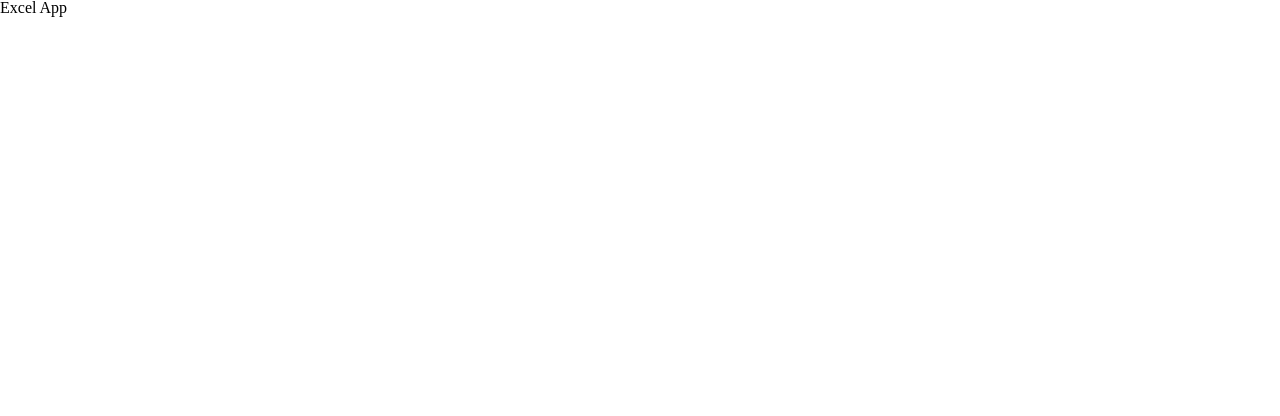
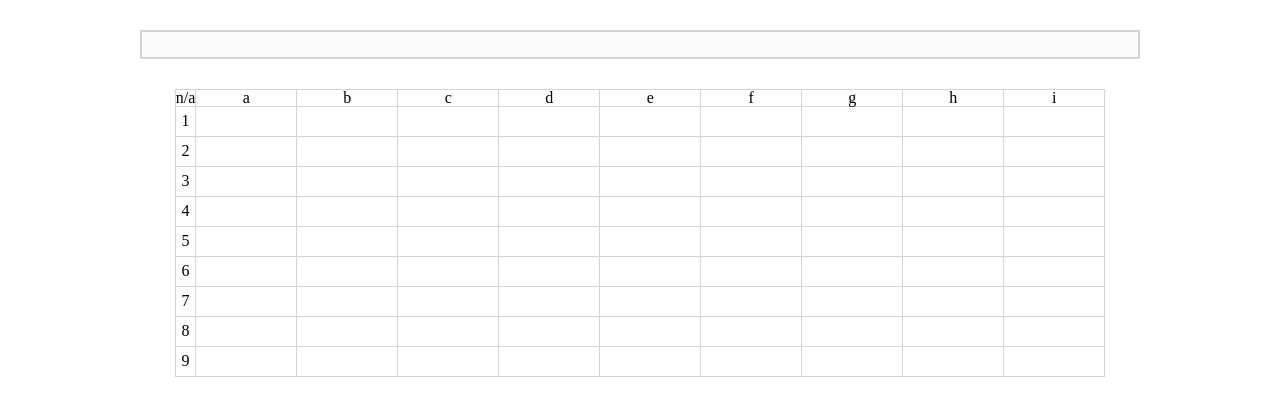
Before and after one commit to TarasBurdeniuk/React_Excel, a React app: page / in a window 1280 px wide. Built offline with nearby package versions, Linux system fonts and the light colour scheme.

Commit message:
finish commit

```diff
--- /dev/null
+++ b/actions/input.js
@@ -0,0 +1,8 @@
+import {CHANGE_INPUT} from './type';
+
+export const changeInput = (name, value) => dispatch => {
+    dispatch({
+        type: CHANGE_INPUT,
+        payload: {name, value},
+    });
+};
--- /dev/null
+++ b/actions/type.js
@@ -0,0 +1 @@
+export const CHANGE_INPUT = 'CHANGE_INPUT';
--- a/components/App.js
+++ b/components/App.js
@@ -1,8 +1,13 @@
 import React from 'react';
+import Table from './Table';
+import HeadInput from "./HeadInput";
 
 const App = () => {
     return (
-        <div>Excel App</div>
+        <div className='container'>
+            <HeadInput/>
+            <Table/>
+        </div>
     )
 };
 
--- /dev/null
+++ b/components/HeadInput.js
@@ -0,0 +1,20 @@
+import React from 'react';
+import {connect} from 'react-redux';
+
+const HeadInput = ({input, currentInputName}) => {
+    return (
+        <input
+            className='main-input'
+            value={input[currentInputName]}
+            placeholder={currentInputName}
+            disabled={true}
+        />
+    )
+};
+
+const mapStateToProps = state => ({
+    input: state.input,
+    currentInputName: state.input.currentInputName,
+});
+
+export default connect(mapStateToProps)(HeadInput);
--- /dev/null
+++ b/components/Input.js
@@ -0,0 +1,15 @@
+import React from 'react';
+
+const Input = ({name, handleChange, handleKeyPress}) => {
+    return (
+        <input
+            onChange={handleChange}
+            onFocus={handleChange}
+            onKeyPress={handleKeyPress}
+            name={name}
+            type='text'
+        />
+    )
+};
+
+export default Input;
--- /dev/null
+++ b/components/Table.js
@@ -0,0 +1,62 @@
+import React, {useState} from 'react';
+import Input from './Input';
+import {connect} from 'react-redux';
+import {changeInput} from "../actions/input";
+import {concat, sum} from "../function/excelFunction";
+import {checkInput} from "../function/validate";
+
+const Table = ({changeInput, input}) => {
+    const [data, setData] = useState('');
+    const inputItem = [];
+
+    const handleChange = e => {
+        setData({data: e.target.value});
+        changeInput(e.target.name, e.target.value);
+    };
+
+    const handleKeyPress = e => {
+        if (e.key === 'Enter') {
+            const key = checkInput(e.target.value);
+            if (key.length && key[0] === 'sum') {
+                sum(key[1], input);
+            }
+        }
+    };
+
+    const abc = [];
+    for (let j = 97; j < 106; j++) {
+        abc.push(String.fromCodePoint(j));
+    }
+
+    for (let i = 0; i < 10; i++) {
+        inputItem.push(
+            <tr key={i}>
+                <th>{i === 0 ? 'n/a' : i}</th>
+                {abc.map((item) => (<th key={`${item}${i}`}>{i === 0 ? item : (
+                    <Input
+                        name={`${item}${i}`}
+                        handleChange={(e) => handleChange(e)}
+                        handleKeyPress={(e) => handleKeyPress(e)}
+                    />
+                )}</th>))}
+            </tr>
+        )
+    }
+
+    return (
+        <table>
+            <tbody>{inputItem}</tbody>
+        </table>
+    )
+};
+
+const mapStateToProps = state => ({
+   input: state.input,
+});
+
+
+const mapDispatchToProps = {
+    changeInput,
+};
+
+export default connect(mapStateToProps, mapDispatchToProps)(Table);
--- /dev/null
+++ b/function/excelFunction.js
@@ -0,0 +1,18 @@
+export const concat = (a, b) => a.toString() + b.toString();
+
+export const sum = (arr, inputs) => {
+    const num = [];
+    // console.log(inputs)
+    // console.log(arr)
+    // for (let key of inputs) {
+    //     arr.forEach(item => {
+    //         if (item === key.toString()) {
+    //             console.log(item);
+    //             console.log(typeof key);
+    //             num.push(inputs[key]);
+    //         }
+    //     })
+    // }
+
+    return num;
+};
--- /dev/null
+++ b/function/validate.js
@@ -0,0 +1,44 @@
+export const checkInput = (str = '') => {
+    const regEx = {
+        sum: /=(sum)\([a-i][1-9]:[a-i][1-9]\)/,
+        concat: /=(concat)\([a-i][1-9]:[a-i][1-9]\)/,
+        average: /=(average)\([a-i][1-9]:[a-i][1-9]\)/,
+        hyperlink: /=(hyperlink)\(https?:\/\/[^\s]+\)/g,
+    };
+
+    for (let key in regEx) {
+        if (regEx[key].test(str.toLowerCase())) {
+            const arrayInput = parseQuery(str);
+            return [key, arrayInput];
+        }
+    }
+};
+
+const parseQuery = (query) => {
+    const array = [];
+
+    const target = '(';
+
+    let pos = -1;
+    while ((pos = query.indexOf(target, pos + 1)) !== -1) {
+        array.push(query.slice(pos + 1, pos + 3));
+        array.push(query.slice(pos + 4, pos + 6));
+    }
+    let num = +array[0].charAt(1) + 1;
+    let numMore = +array[0].charAt(1) - 1;
+    if (num < +array[1].charAt(1)) {
+        while (num < +array[1].charAt(1)) {
+            array.push(`${array[0].charAt(0)}${num}`);
+            num += 1;
+        }
+    } else if (numMore > +array[1].charAt(1)) {
+        while (numMore > +array[1].charAt(1)) {
+            array.push(`${array[0].charAt(0)}${numMore}`);
+            numMore -= 1;
+        }
+    }
+    else {
+        array.pop();
+    }
+    return array;
+};
--- a/postcss.config.js
+++ b/postcss.config.js
@@ -1,7 +1,6 @@
 module.exports = {
     plugins: [
         require('autoprefixer'),
-        require('css-mqpacker'),
         require('cssnano'),
     ],
 };
--- /dev/null
+++ b/reducers/index.js
@@ -0,0 +1,6 @@
+import { combineReducers } from 'redux';
+import input from './input';
+
+export const rootReducer = combineReducers({
+    input,
+});
--- /dev/null
+++ b/reducers/input.js
@@ -0,0 +1,18 @@
+import {CHANGE_INPUT} from '../actions/type';
+
+const initialState = {
+    currentInputName: '',
+};
+
+const input = (state = initialState, action) => {
+    const {type, payload} = action;
+
+    switch (type) {
+        case CHANGE_INPUT:
+            return {...state, [payload.name]: payload.value, currentInputName: payload.name};
+        default:
+            return state;
+    }
+};
+
+export default input;
--- a/scss/main.scss
+++ b/scss/main.scss
@@ -1 +1,2 @@
 @import './utils/libs';
+@import 'table';
--- /dev/null
+++ b/scss/table.scss
@@ -0,0 +1,35 @@
+* {
+    box-sizing: border-box;
+}
+
+input {
+    width: 100px;
+    padding: 5px 0;
+    border: 2px solid transparent;
+}
+
+table {
+    margin: 0 auto;
+}
+
+th {
+    margin: 0;
+    padding: 0;
+    border: 1px solid lightgray;
+}
+
+input:focus {
+    outline: none;
+    border: 2px solid #1A73E8;
+}
+
+.container {
+    width: 1000px;
+    margin: 0 auto;
+}
+
+.main-input {
+    width: 100%;
+    margin: 30px 0;
+    border: 2px solid lightgray;
+}
--- a/src/index.js
+++ b/src/index.js
@@ -1,6 +1,13 @@
 import React from 'react';
 import ReactDOM from 'react-dom';
+import {Provider} from 'react-redux';
+import store from '../store';
 import App from '../components/App';
 import '../scss/main.scss';
 
-ReactDOM.render(<App/>, document.getElementById('app'));
+ReactDOM.render(
+    <Provider store={store}>
+        <App/>
+    </Provider>,
+    document.getElementById('app')
+);
--- /dev/null
+++ b/store/index.js
@@ -0,0 +1,10 @@
+import { createStore, applyMiddleware } from 'redux';
+import { composeWithDevTools } from 'redux-devtools-extension';
+import { rootReducer } from '../reducers';
+import thunk from 'redux-thunk';
+
+const middleWare = [thunk];
+
+const store = createStore(rootReducer, composeWithDevTools(applyMiddleware(...middleWare)));
+
+export default store;
```
Also changed, not shown: package.json (+5 -2 lines), 1 other file.
